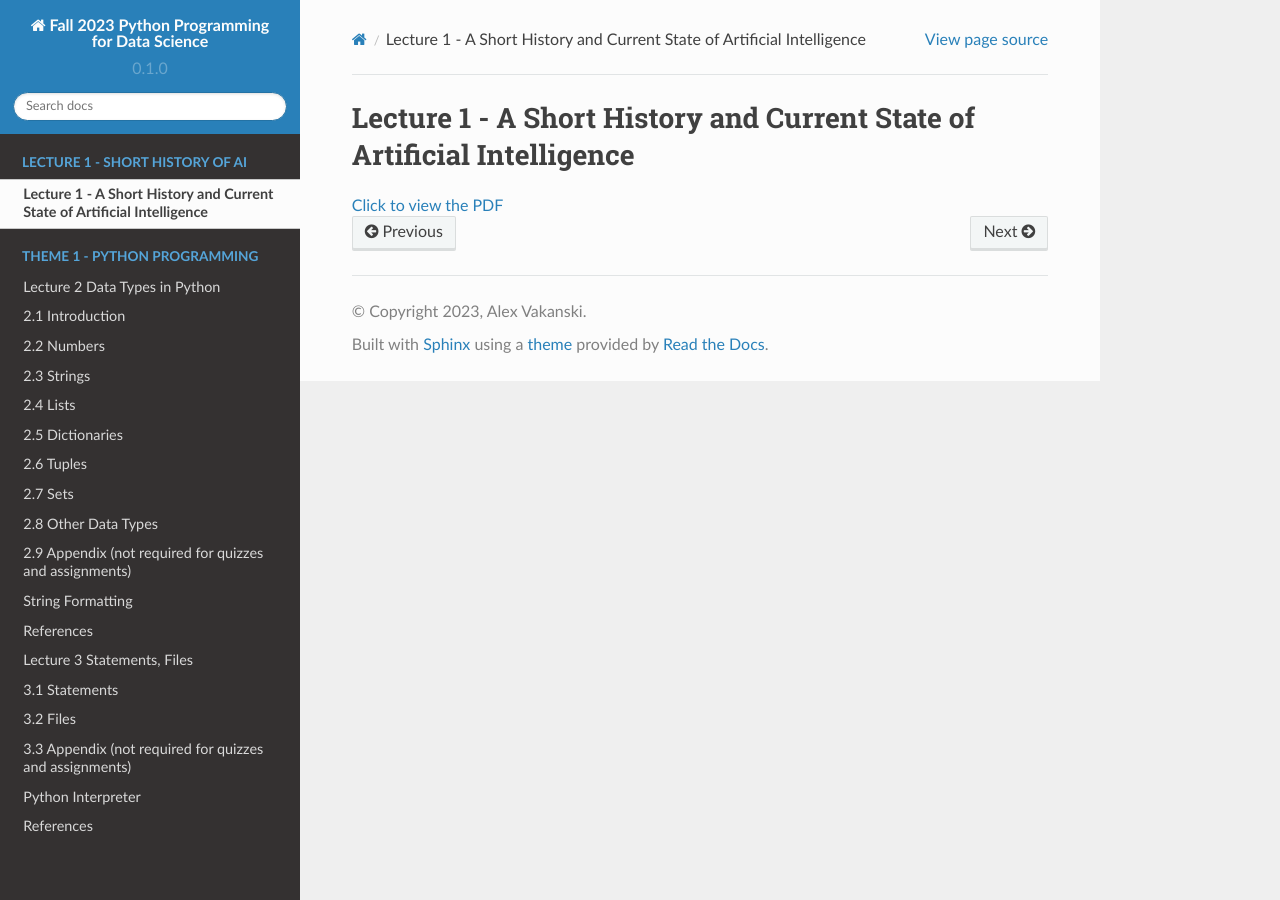
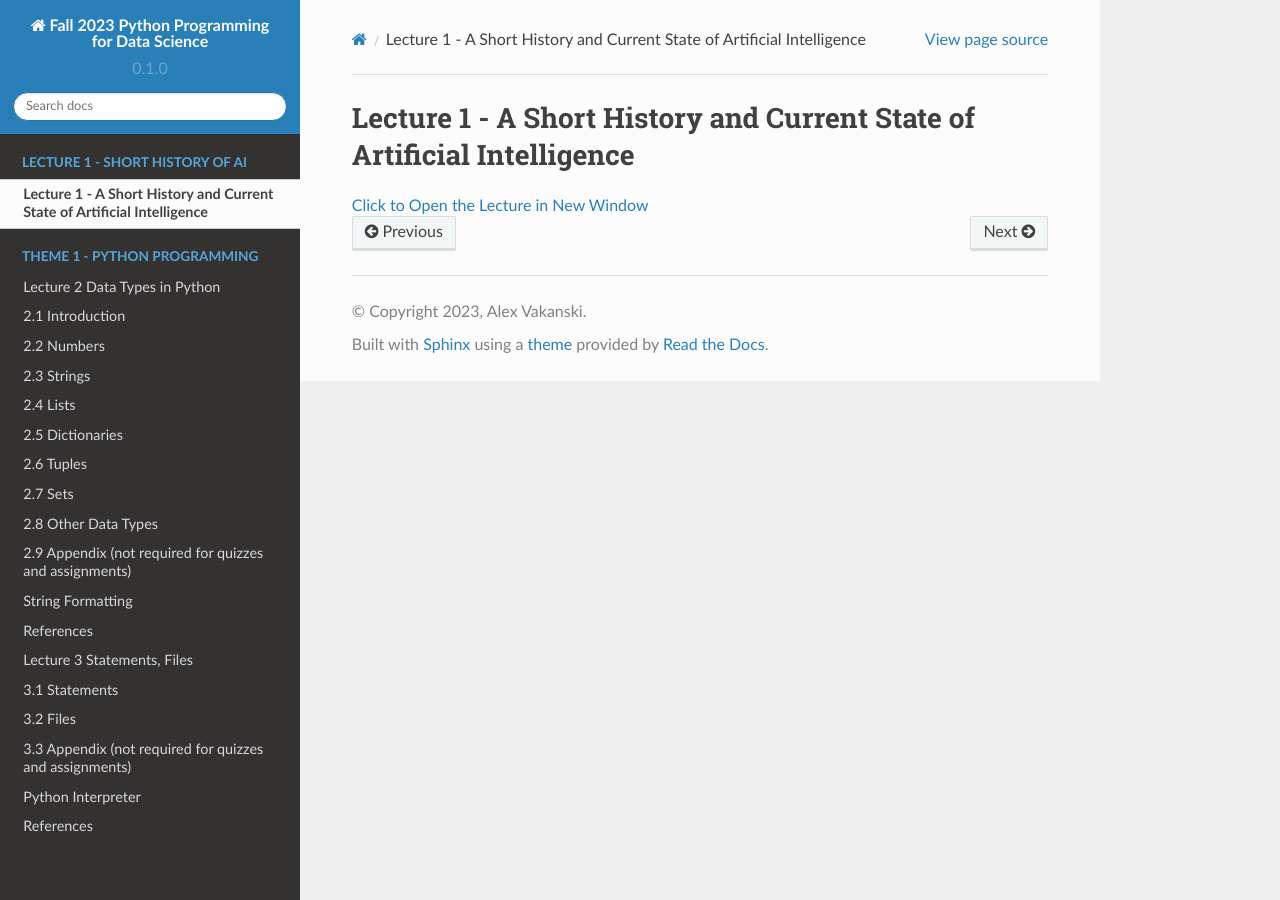
Before and after one commit to avakanski/Fall-2023-Python-Programming-for-Data-Science, a Sphinx documentation site: the page built from docs/pdf_link_lecture1.rst, in a window 1280 px wide. Built offline with Sphinx 7.4.7 and the Read the Docs theme 2.0.0, drawn with Linux system fonts in a browser that asks for light colours.

Commit message:
Update pdf_link_lecture1.rst

```diff
--- a/docs/pdf_link_lecture1.rst
+++ b/docs/pdf_link_lecture1.rst
@@ -1,7 +1,8 @@
+
 
 Lecture 1 - A Short History and Current State of Artificial Intelligence
 -----------
 
 .. raw:: html
 
-   <a href="_static/Lectures/Lecture_1-A_Short_History_of_AI/Lecture_1-A_Short_History_of_AI.pdf" target="_blank">Click to view the PDF</a>
+   <a href="_static/Lectures/Lecture_1-A_Short_History_of_AI/Lecture_1-A_Short_History_of_AI.pdf" target="_blank">Click to Open the Lecture in New Window</a>
```
